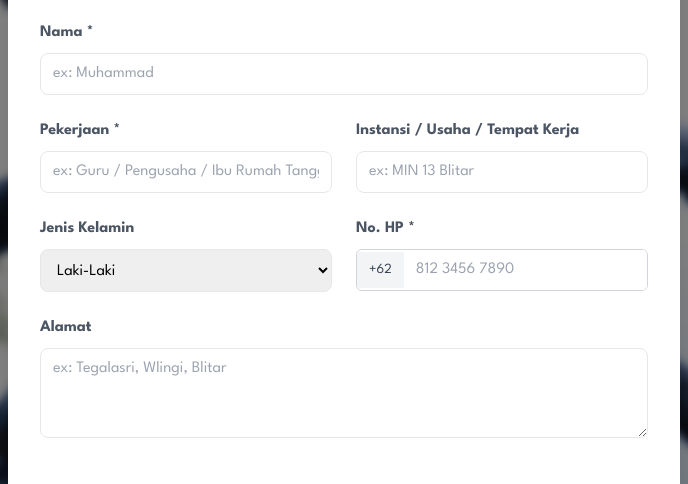
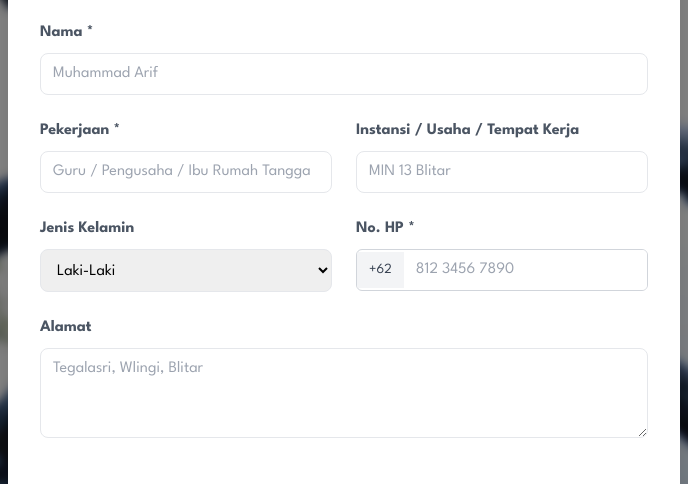
Before and after one commit to rizHarism/arunika-expo-app, a website with bundled scripts: page buku-tamu/index.html in a window 1280 px wide. Shown: the part 182-666 px from the top of the page, 296-984 px from the left. Built offline with nearby package versions, Linux system fonts and the light colour scheme.

Commit message:
fix placeholder

```diff
--- a/buku-tamu/index.html
+++ b/buku-tamu/index.html
@@ -37,7 +37,7 @@
         <label class="block font-bold text-gray-600 mb-2">Nama *</label>
         <input type="text" name="nama"
           class="w-full border rounded-lg px-3 py-2 focus:outline-none focus:ring focus:ring-blue-500"
-          placeholder="ex: Muhammad" required />
+          placeholder="Muhammad Arif" required />
       </div>
 
       <!-- Pekerjaan -->
@@ -45,14 +45,14 @@
         <label class="block font-bold text-gray-600 mb-2">Pekerjaan *</label>
         <input type="text" name="pekerjaan"
           class="w-full border rounded-lg px-3 py-2 focus:outline-none focus:ring focus:ring-blue-500"
-          placeholder="ex: Guru / Pengusaha / Ibu Rumah Tangga" required />
+          placeholder="Guru / Pengusaha / Ibu Rumah Tangga" required />
       </div>
       <!-- Instansi -->
       <div class="col-span-2 md:col-span-1">
         <label class="block font-bold text-gray-600 mb-2">Instansi / Usaha / Tempat Kerja</label>
         <input type="text" name="instansi"
           class="w-full border rounded-lg px-3 py-2 focus:outline-none focus:ring focus:ring-blue-500"
-          placeholder="ex: MIN 13 Blitar" required />
+          placeholder="MIN 13 Blitar" required />
       </div>
       <!-- Gender -->
       <div class="col-span-2 md:col-span-1">
@@ -77,7 +77,7 @@
         <label class="block font-bold text-gray-600 mb-2">Alamat</label>
         <textarea name="alamat" rows="3"
           class="w-full border rounded-lg px-3 py-2 focus:outline-none focus:ring focus:ring-blue-500"
-          placeholder="ex: Tegalasri, Wlingi, Blitar"></textarea>
+          placeholder="Tegalasri, Wlingi, Blitar"></textarea>
       </div>
       <!-- Buttons -->
       <div class="col-span-2 grid grid-cols-[90%_10%] gap-4 mt-4 px-3 justify-center">
```
Also changed, not shown: assets/css/tailwind.css.
